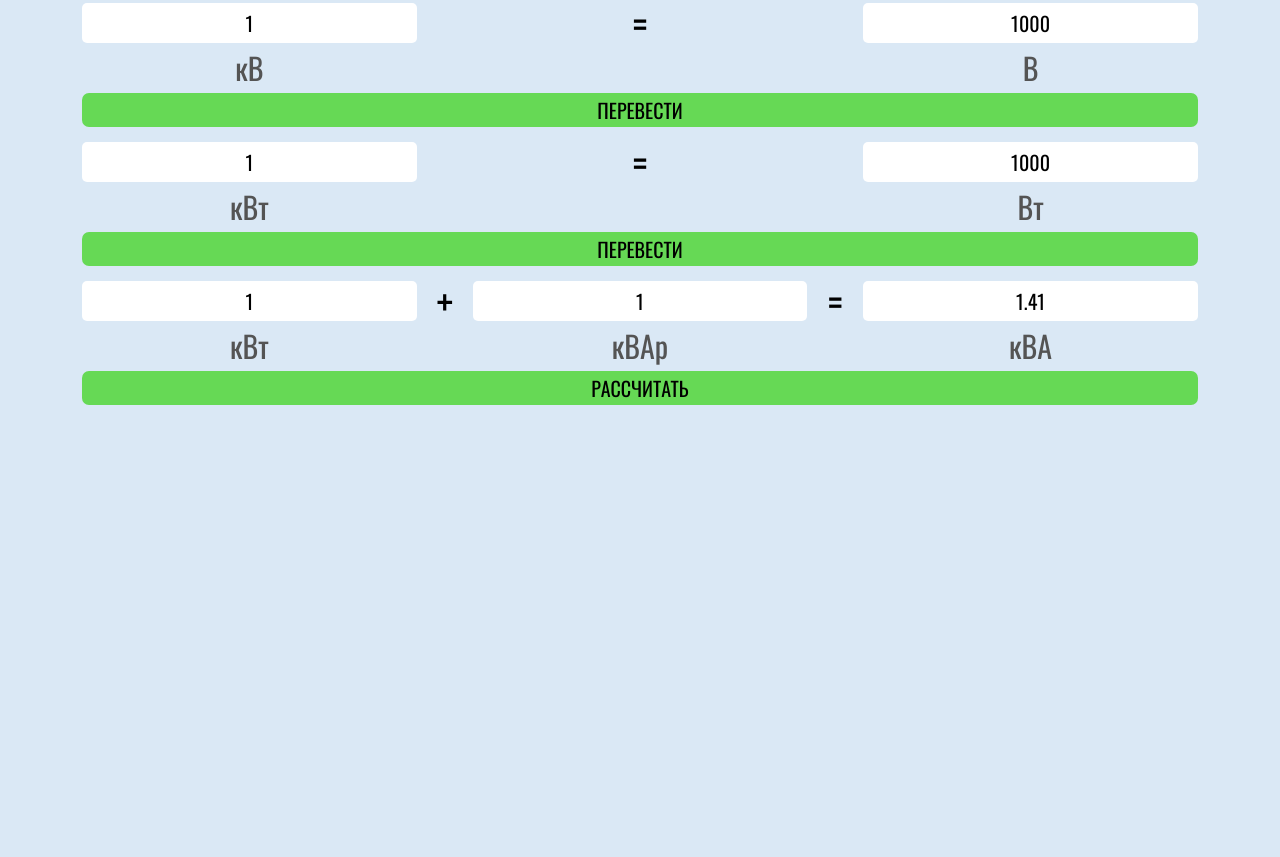
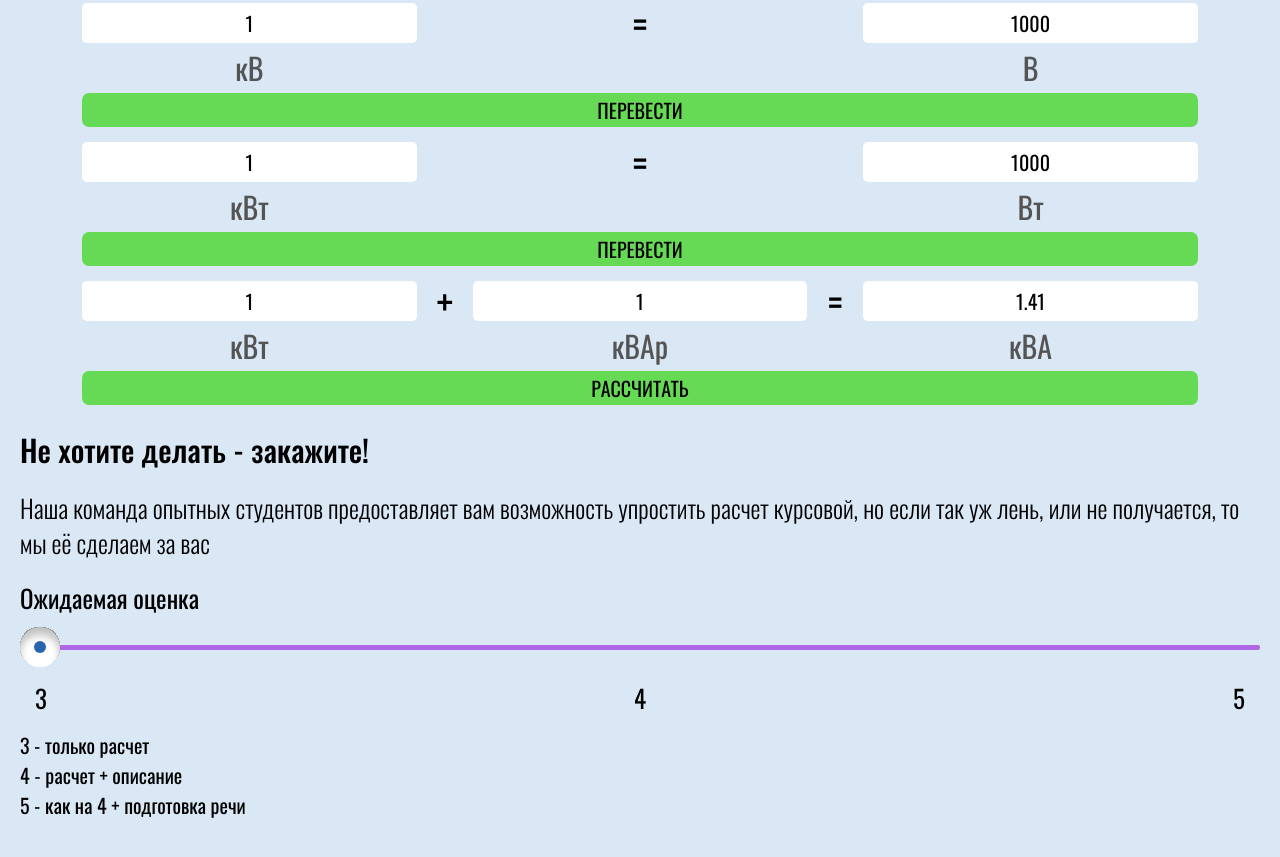
Before and after one commit to ArtemStanovov2000/Kursovaya, a plain HTML site: page dist/index.html in a window 1280 px wide. Shown: the part 3591-4448 px from the top of the page. Before the commit the page ends 4026 px from the top, so only its background shows below. Drawn offline with Linux system fonts and the light colour scheme.

Commit message:
3я часть содержимого

```diff
--- a/dist/index.html
+++ b/dist/index.html
@@ -282,7 +282,8 @@
                     <li class="conversion__item">
                         <div class="conversion__item__inner">
                             <div class="conversion__input__box">
-                                <input class="conversion__input" id="power_active" name="power_active" type="text" value="1">
+                                <input class="conversion__input" id="power_active" name="power_active" type="text"
+                                    value="1">
                                 <h3 class="conversion__input__title">кВт</h3>
                             </div>
                             <div class="conversion__input__equal">+</div>
@@ -302,7 +303,58 @@
                     </li>
                 </ul>
             </section>
-            <section></section>
+            <section class="promo">
+                <h2 class="promo__title">Не хотите делать - закажите!</h2>
+                <p class="promo__deck">Наша команда опытных студентов предоставляет вам возможность упростить расчет
+                    курсовой, но
+                    если так
+                    уж лень, или не получается, то мы её сделаем за вас</p>
+                <ul class="promo__list">
+                    <li class="promo__item">
+                        <h2 class="promo__item__title">Ожидаемая оценка</h2>
+                        <div class="range__box">
+                            <div class="range">
+                                <div class="range__marker">
+                                    <svg width="40" height="40" viewBox="0 0 20 20" fill="none"
+                                        xmlns="http://www.w3.org/2000/svg">
+                                        <g filter="url(#filter0_i_10_5)">
+                                            <circle cx="10" cy="10" r="10" fill="white" />
+                                        </g>
+                                        <circle cx="10" cy="10" r="3" fill="#2764AC" />
+                                        <defs>
+                                            <filter id="filter0_i_10_5" x="0" y="0" width="20" height="24"
+                                                filterUnits="userSpaceOnUse" color-interpolation-filters="sRGB">
+                                                <feFlood flood-opacity="0" result="BackgroundImageFix" />
+                                                <feBlend mode="normal" in="SourceGraphic" in2="BackgroundImageFix"
+                                                    result="shape" />
+                                                <feColorMatrix in="SourceAlpha" type="matrix"
+                                                    values="0 0 0 0 0 0 0 0 0 0 0 0 0 0 0 0 0 0 127 0"
+                                                    result="hardAlpha" />
+                                                <feOffset dy="4" />
+                                                <feGaussianBlur stdDeviation="2" />
+                                                <feComposite in2="hardAlpha" operator="arithmetic" k2="-1" k3="1" />
+                                                <feColorMatrix type="matrix"
+                                                    values="0 0 0 0 0 0 0 0 0 0 0 0 0 0 0 0 0 0 0.25 0" />
+                                                <feBlend mode="normal" in2="shape" result="effect1_innerShadow_10_5" />
+                                            </filter>
+                                        </defs>
+                                    </svg>
+                                </div>
+                            </div>
+                            <div class="estimate__box">
+                                <span class="estimate">3</span>
+                                <span class="estimate">4</span>
+                                <span class="estimate">5</span>
+                            </div>
+                        </div>
+                        <div class="estimate__deck__box">
+                            <p class="estimate__deck">3 - только расчет</p>
+                            <p class="estimate__deck">4 - расчет + описание</p>
+                            <p class="estimate__deck">5 - как на 4 + подготовка речи</p>
+                        </div>
+                    </li>
+                </ul>
+            </section>
         </div>
     </main>
     <footer>
--- /dev/null
+++ b/src/scss/_promo.scss
@@ -0,0 +1,85 @@
+.promo {
+    margin: 0;
+    margin-bottom: 100px;
+}
+
+.promo__title {
+    font-size: 30px;
+    line-height: 30px;
+    font-family: Oswald;
+    font-weight: 500;
+}
+
+.promo__deck {
+    font-size: 25px;
+    line-height: 35px;
+    font-family: Oswald;
+    font-weight: 300;
+}
+
+.promo__list {
+    margin: 0;
+    padding: 0;
+}
+
+.promo__item {
+    list-style-type: none;
+}
+
+.promo__item__title {
+    font-size: 25px;
+    line-height: 25px;
+    font-family: Oswald;
+    font-weight: 400;
+    margin-top: 20px;
+    margin-bottom: 35px;
+}
+
+.range__box {
+    display: flex;
+    flex-direction: column;
+}
+
+.range {
+    width: 100%;
+    height: 5px;
+    background-color: var(--basic_violet);
+    border-radius: 2px;
+    display: flex;
+    position: relative;
+}
+
+.range__marker {
+    background-image: url("/dist/img/svg/range_point.svg");
+    width: 40px;
+    height: 40px;
+    position: absolute;
+    background-size: 100% 100%;
+    top: -18px;
+}
+
+.estimate__box {
+    display: flex;
+    justify-content: space-between;
+    margin-top: 35px;
+    padding-left: 15px;
+    padding-right: 15px;
+}
+
+.estimate {
+    font-size: 25px;
+    line-height: 25px;
+    font-family: Oswald;
+}
+
+.estimate__deck__box {
+    margin-top: 25px;
+}
+
+.estimate__deck {
+    font-size: 20px;
+    line-height: 20px;
+    font-family: Oswald;
+    margin-top: 10px;
+    margin-bottom: 10px;
+}
--- a/src/scss/_reference.scss
+++ b/src/scss/_reference.scss
@@ -1,4 +1,6 @@
-.reference {}
+.reference {
+    margin: 0;
+}
 
 .reference__title {
     padding: 0;
--- a/src/scss/styles.scss
+++ b/src/scss/styles.scss
@@ -1,6 +1,7 @@
 @import "header";
 @import "coursework";
 @import "reference";
+@import "promo";
 
 @font-face {
 	font-family: 'Oswald';
@@ -36,6 +37,8 @@
     --basic_red: #b30000;
     --basic_red_light: #d92b2b;
     --basic_red_light_1: #eb4646;
+
+    --basic_violet: #af67e5;
 }
 
 body {
```
Also changed, not shown: dist/img/svg/range_point.svg (added), dist/styles.css.
